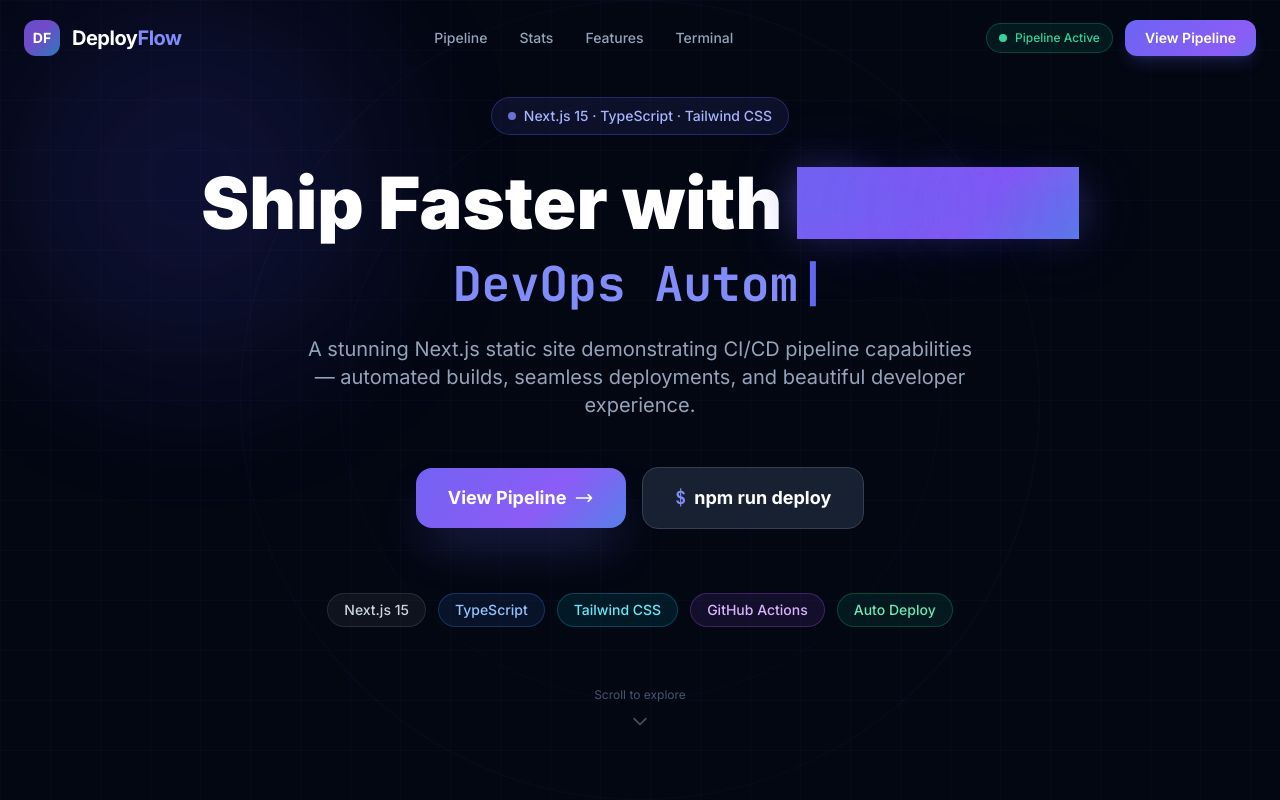
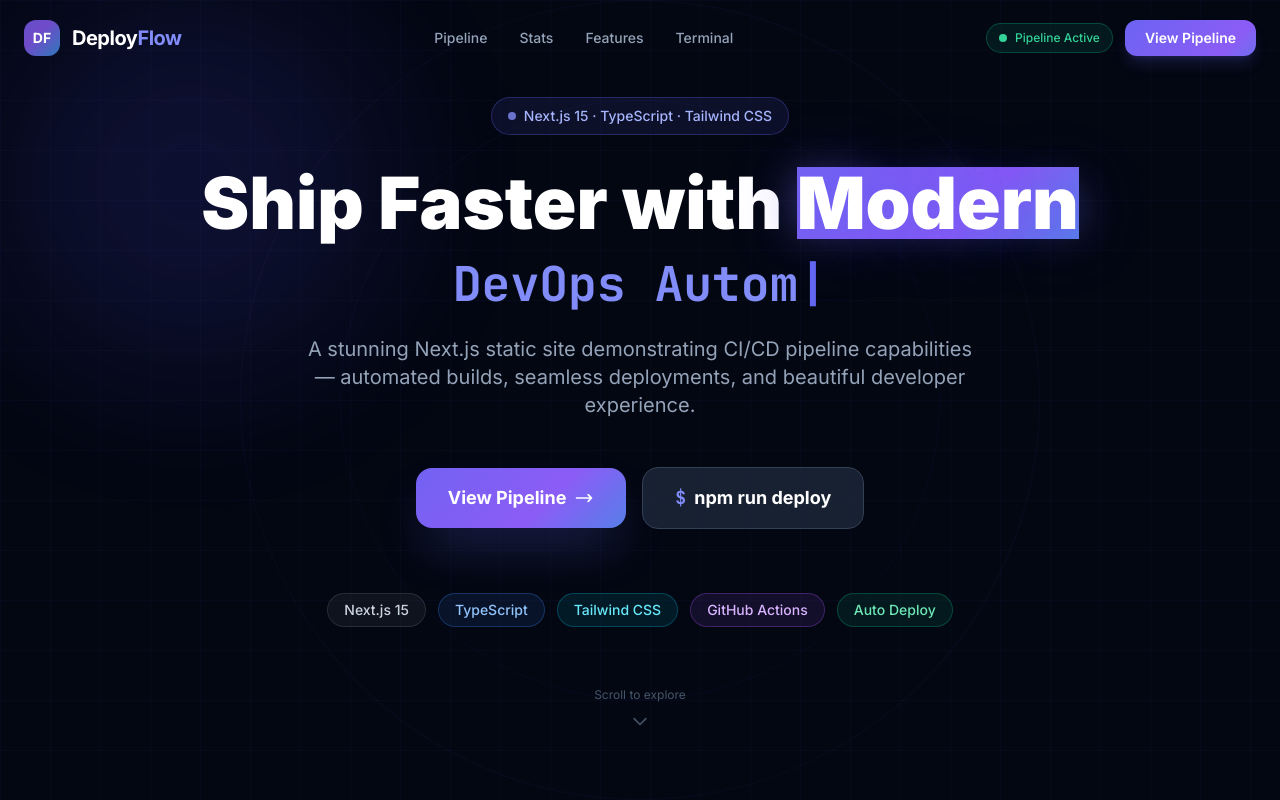
Before and after one commit to Shiva6025/CICD, a Next.js app: page / in a window 1280 px wide. Shown: the top 800 px of the page. Built offline with nearby package versions, Linux system fonts and the light colour scheme.

Commit message:
Update HeroSection.tsx

```diff
--- a/src/components/HeroSection.tsx
+++ b/src/components/HeroSection.tsx
@@ -52,7 +52,7 @@ export default function HeroSection() {
         {/* Main heading */}
         <h1 className="text-5xl md:text-7xl font-black text-white mb-6 leading-tight">
           Ship Faster with{" "}
-          <span className="bg-clip-text text-transparent gradient-bg inline-block glow-text">
+          <span className="bg-clip-text text-white gradient-bg inline-block glow-text">
             Modern
           </span>
           <br />
```
